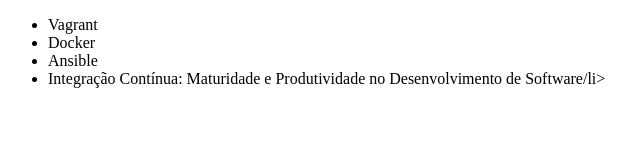
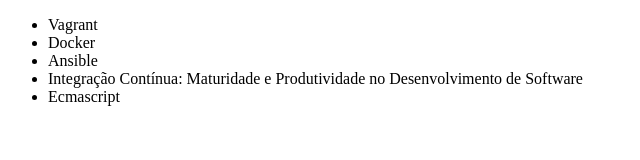
Before and after one commit to Rafael-Albano/Treinamento_Git_Alura, a plain HTML site: page index.html in a window 1280 px wide. Shown: the whole page, without its empty margins (0-640 px from the left). Drawn offline with Linux system fonts and the light colour scheme.

Commit message:
Refatorando item da lista e adicionando um novo curso a lista

```diff
--- a/index.html
+++ b/index.html
@@ -9,7 +9,8 @@
         <li>Vagrant</li>
         <li>Docker</li>
         <li>Ansible</li>
-        <li>Integração Contínua: Maturidade e Produtividade no Desenvolvimento de Software/li>
+        <li>Integração Contínua: Maturidade e Produtividade no Desenvolvimento de Software</li>
+        <li>Ecmascript</li>
     </ul>
 </body>
 </html>
```
